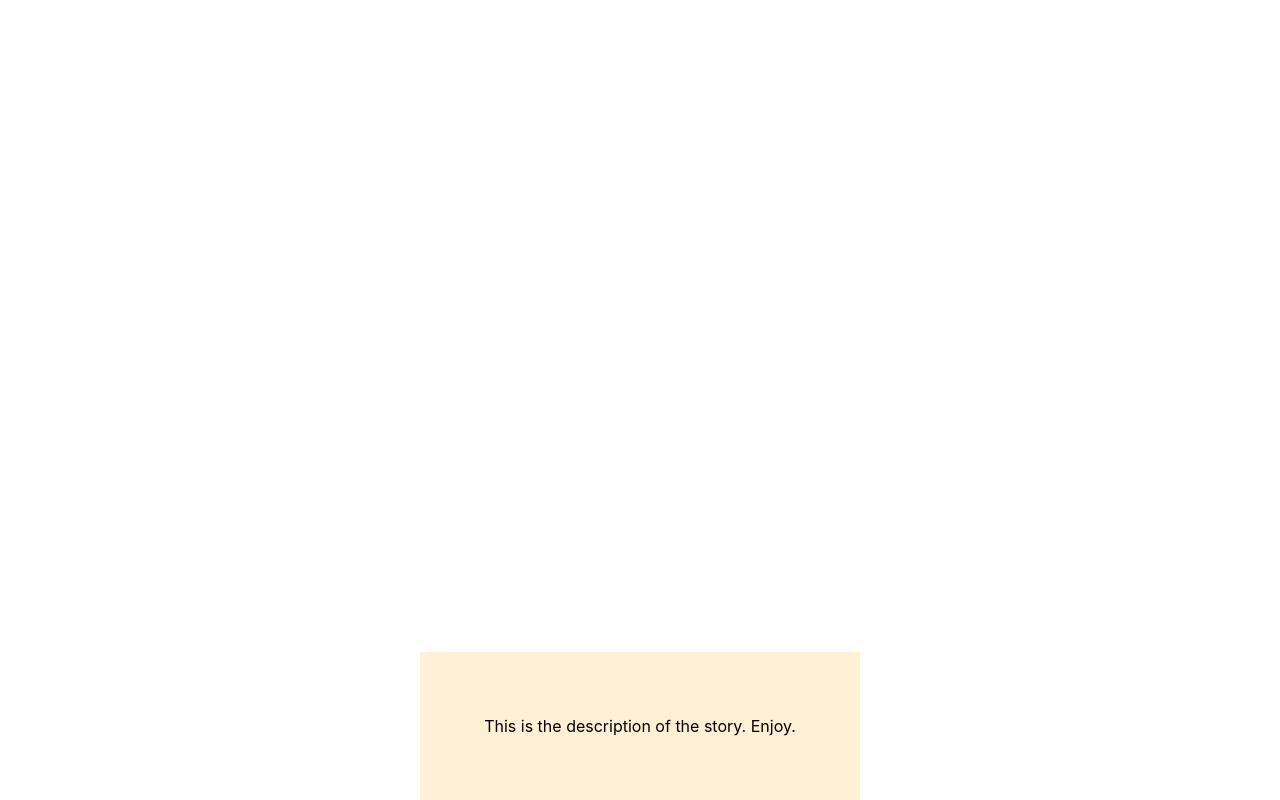
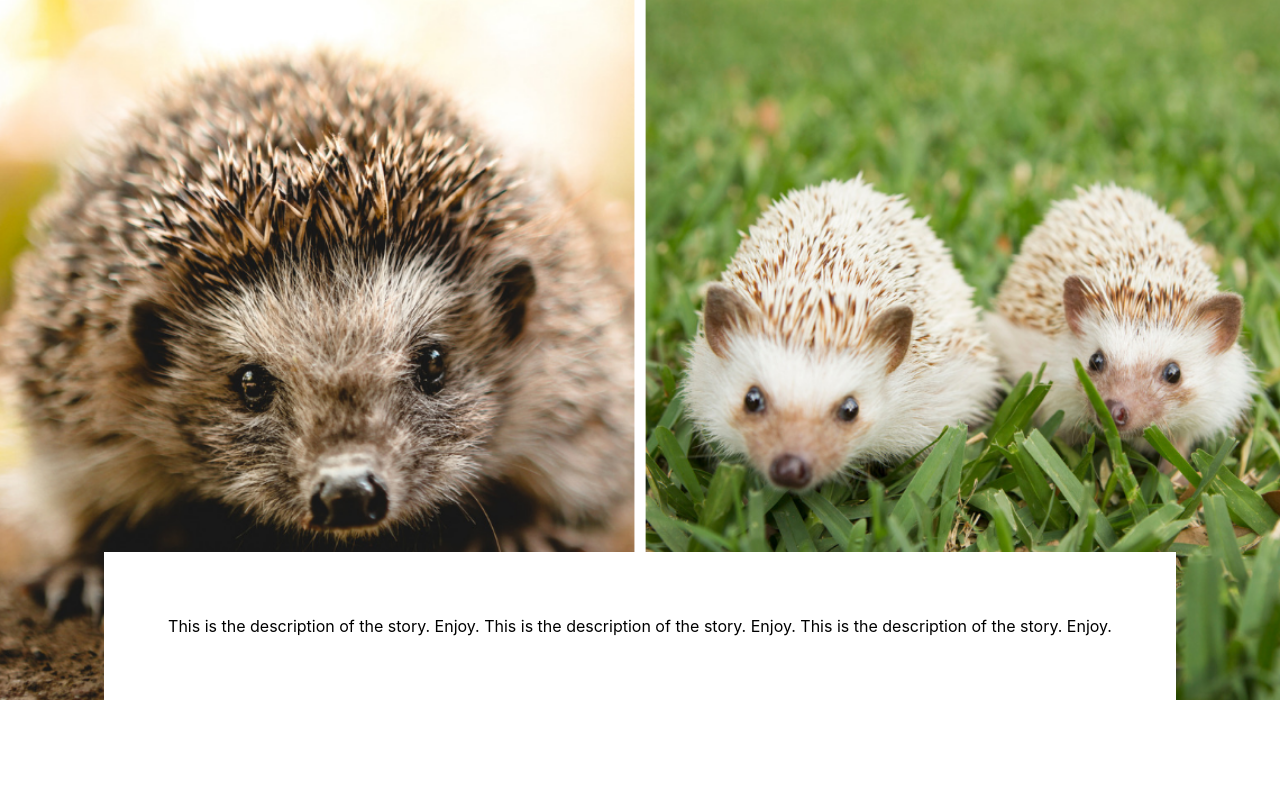
Before and after one commit to lalalilo/lalihero, a React (Create React App) app: page /introduction in a window 1280 px wide. Built offline with nearby package versions, Linux system fonts and the light colour scheme.

Commit message:
add image

```diff
--- a/src/App.tsx
+++ b/src/App.tsx
@@ -13,7 +13,7 @@ function AppRouter() {
           render={props => (
             <StoryIntroduction
               {...props}
-              text="This is the description of the story. Enjoy."
+              text="This is the description of the story. Enjoy. This is the description of the story. Enjoy. This is the description of the story. Enjoy."
             />
           )}
         />
--- a/src/StoryIntroduction.tsx
+++ b/src/StoryIntroduction.tsx
@@ -1,5 +1,6 @@
 import React from "react";
 import styled from "styled-components";
+import BackgroundImage from "./images/herisson-1.png";
 
 interface StoryIntroductionProps {
   text: string;
@@ -7,17 +8,34 @@ interface StoryIntroductionProps {
 
 export const StoryIntroduction: React.FC<StoryIntroductionProps> = props => {
   return (
-    <Wrapper>
-      <Content>{props.text}</Content>
-    </Wrapper>
+    <div>
+      <Background src={BackgroundImage} />
+      <Wrapper>
+        <Content>{props.text}</Content>
+      </Wrapper>
+    </div>
   );
 };
 
-const Content = styled.div`
+const Background = styled.img`
+  width: 100%;
+  height: 100%;
+  display: flex;
+  flex-direction: column;
+  justify-content: center;
+  align-items: center;
+  object-fit: cover;
+`;
+
+const Content = styled.text`
   position: absolute;
   bottom: 0;
-  background: papayawhip;
+  background: white;
   padding: 4em;
+  display: flex;
+  flex-direction: column;
+  justify-content: center;
+  align-items: center;
 `;
 
 const Wrapper = styled.section`
```
Also changed, not shown: src/images/herisson-1.png (added).
